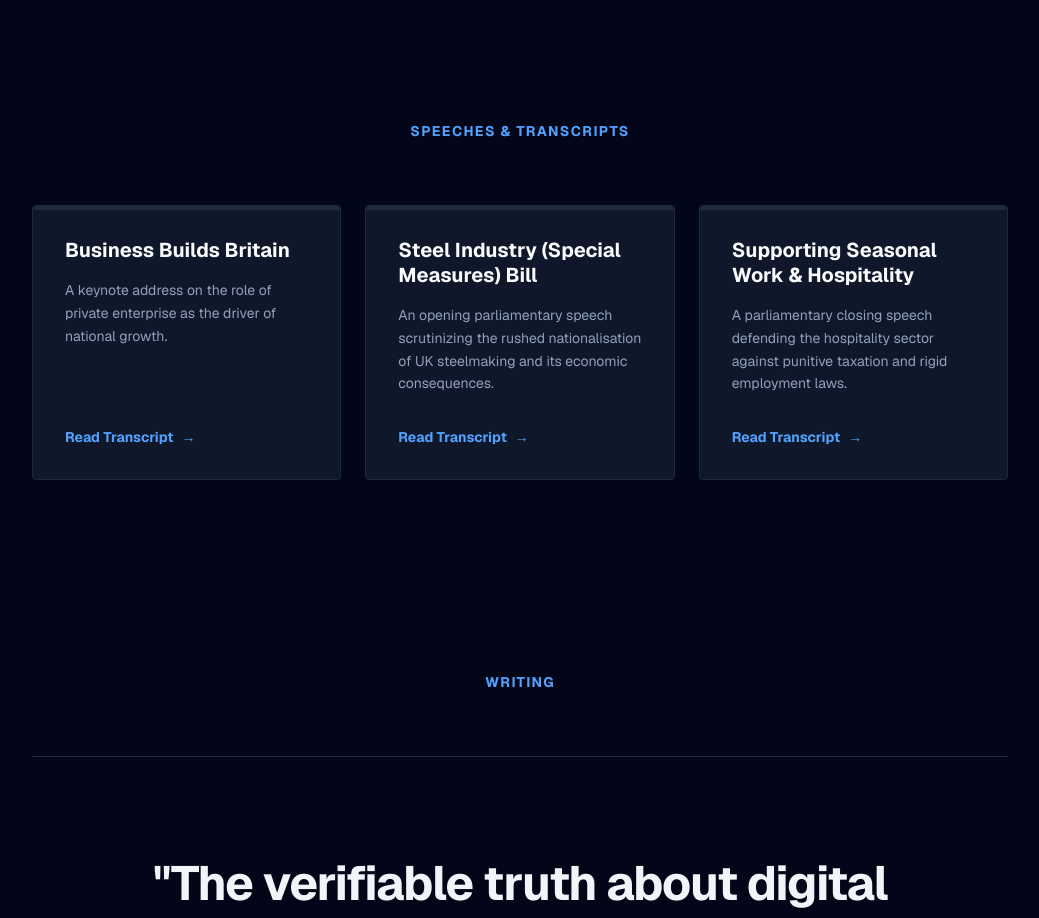
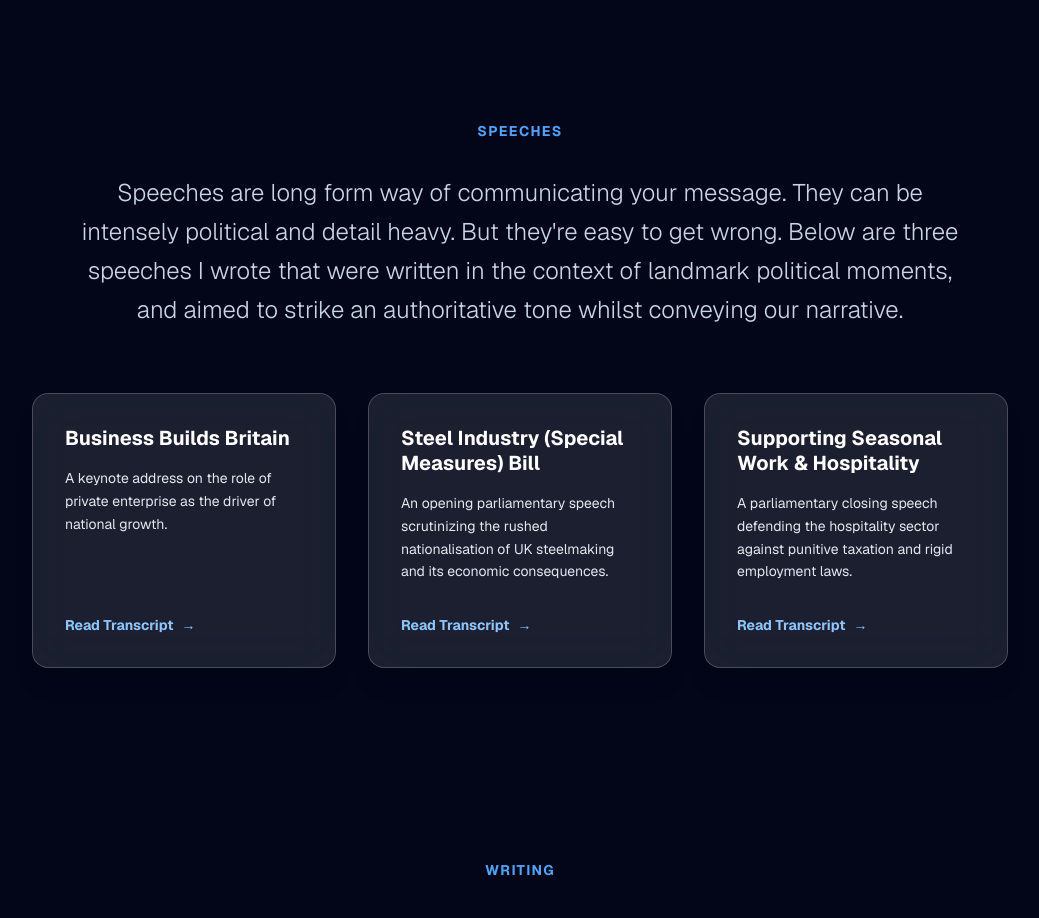
Before and after one commit to BiologicallyPollos/myportfolio, a Next.js app: page / in a window 1280 px wide. Shown: the part 1660-2578 px from the top of the page, without its empty margins (120-1159 px from the left). Built offline with nearby package versions, Linux system fonts and the light colour scheme.

Commit message:
Update page.tsx

```diff
--- a/app/page.tsx
+++ b/app/page.tsx
@@ -599,21 +599,29 @@ I commend this motion to the House.`,
         </div>
       </div>
 
-      {/* Speeches & Transcripts Grid */}
+      {/* Speeches Grid - UPDATED LIQUID GLASS */}
       <div className="max-w-5xl mx-auto px-6 space-y-48 pb-48 relative z-10">
         <motion.section {...slideUp} className="space-y-16">
-          <div className="text-center">
-            <h2 className="text-sm font-bold tracking-widest text-blue-400 uppercase mb-4">Speeches & Transcripts</h2>
+          <div className="text-center max-w-4xl mx-auto">
+            <h2 className="text-sm font-bold tracking-widest text-blue-400 uppercase mb-8">Speeches</h2>
+            <p className="text-xl md:text-2xl text-slate-300 font-light leading-relaxed">
+              Speeches are long form way of communicating your message. They can be intensely political and detail heavy. But they're easy to get wrong. Below are three speeches I wrote that were written in the context of landmark political moments, and aimed to strike an authoritative tone whilst conveying our narrative.
+            </p>
           </div>
-          <div className="grid md:grid-cols-3 gap-6 text-left">
+
+          <div className="grid md:grid-cols-3 gap-8 text-left">
             {speeches.map((s, i) => (
-              <div key={i} className="group relative flex flex-col justify-between h-full bg-[#0f172a] border border-slate-800 p-8 rounded-sm hover:border-slate-600 transition-colors duration-300">
-                <div className="absolute top-0 left-0 w-full h-1 bg-slate-800 group-hover:bg-blue-500 transition-colors duration-300 rounded-t-sm" />
-                <div>
-                  <h3 className="text-xl font-bold mb-4 text-slate-50 leading-tight group-hover:text-white transition-colors">{s.title}</h3>
-                  <p className="text-slate-400 text-sm leading-relaxed mb-8">{s.desc}</p>
+              <div key={i} className="group relative flex flex-col justify-between h-full bg-white/10 backdrop-blur-xl border border-white/20 p-8 rounded-2xl shadow-xl hover:shadow-[0_20px_40px_-15px_rgba(255,255,255,0.15)] hover:-translate-y-2 hover:bg-white/20 transition-all duration-500 overflow-hidden">
+
+                {/* Subtle Inner Glow */}
+                <div className="absolute inset-0 bg-gradient-to-br from-white/20 to-transparent opacity-0 group-hover:opacity-100 transition-opacity duration-500 pointer-events-none" />
+
+                <div className="relative z-10">
+                  <h3 className="text-xl font-bold mb-4 text-white leading-tight">{s.title}</h3>
+                  <p className="text-slate-200 text-sm leading-relaxed mb-8 group-hover:text-white transition-colors">{s.desc}</p>
                 </div>
-                <button onClick={() => setSelectedSpeech(s)} className="inline-flex items-center text-sm font-bold text-blue-400 hover:text-blue-300 transition-colors gap-2">
+
+                <button onClick={() => setSelectedSpeech(s)} className="relative z-10 inline-flex items-center text-sm font-bold text-blue-300 hover:text-white transition-colors gap-2 group-hover:translate-x-1 duration-300">
                   Read Transcript <span aria-hidden="true">→</span>
                 </button>
               </div>
```
